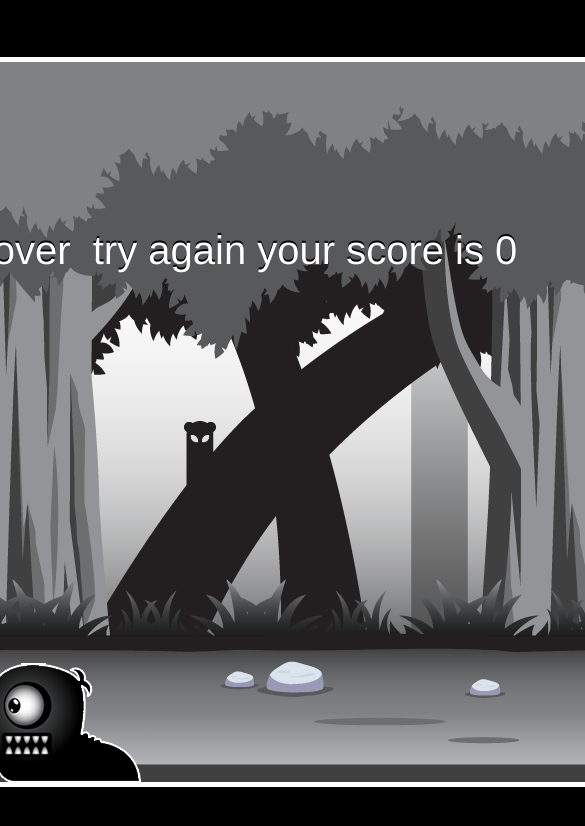
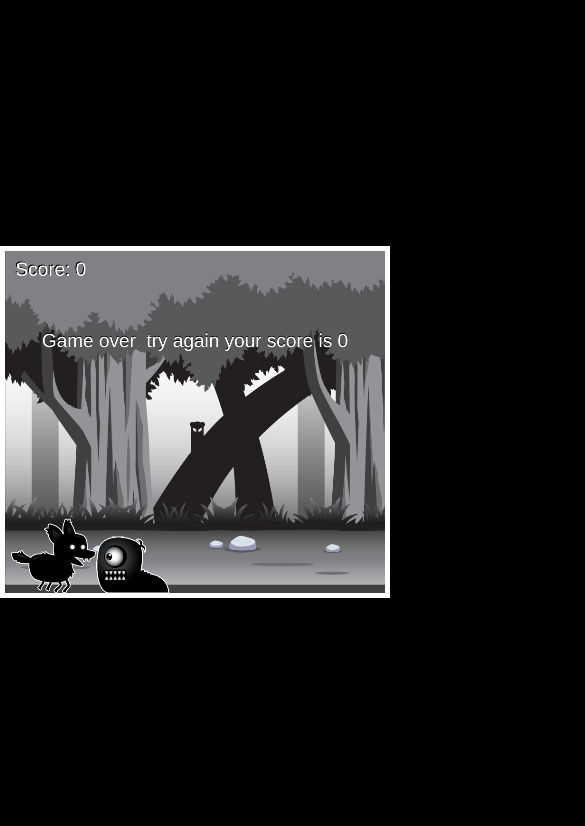
Before and after one commit to aozzy/Sidescroller-, a plain HTML site: page index.html in a window 390 px wide. Shown: the whole page, 585 px wide, since content can reach past the window. Drawn offline with Linux system fonts and the light colour scheme.

Commit message:
making game responsive

```diff
--- a/styles.css
+++ b/styles.css
@@ -1,3 +1,10 @@
+*{
+  margin: 0;
+  padding: 0;
+  box-sizing: border-box;
+}
+
+
 body{
   background-color: black;
 }
@@ -10,6 +17,8 @@ body{
  left: 50%;
  transform: translate(-50%,-50%);
  border: 5px solid white;
+ max-width: 100%;
+ max-height: 100%;
 
 }
 
```
